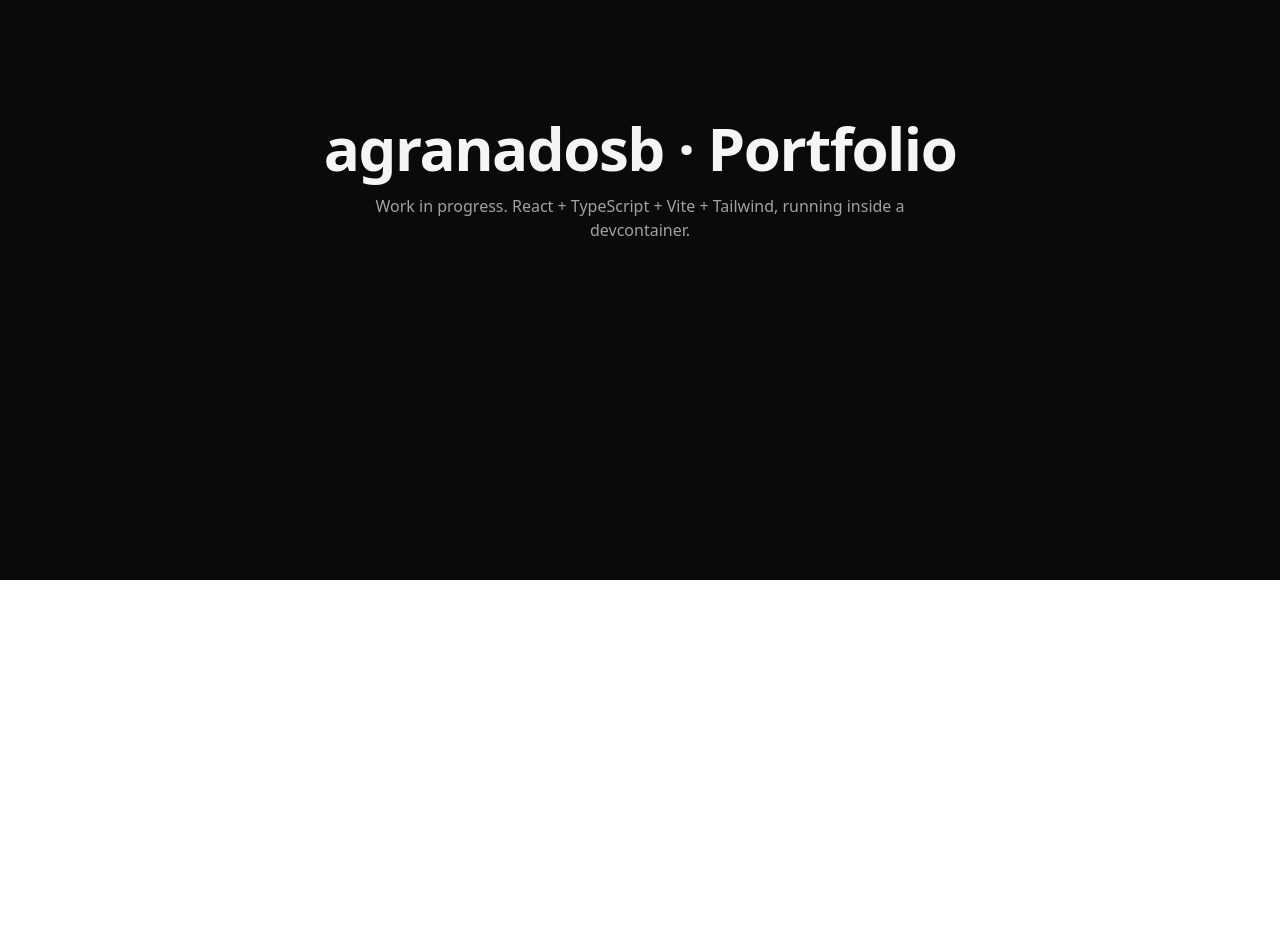
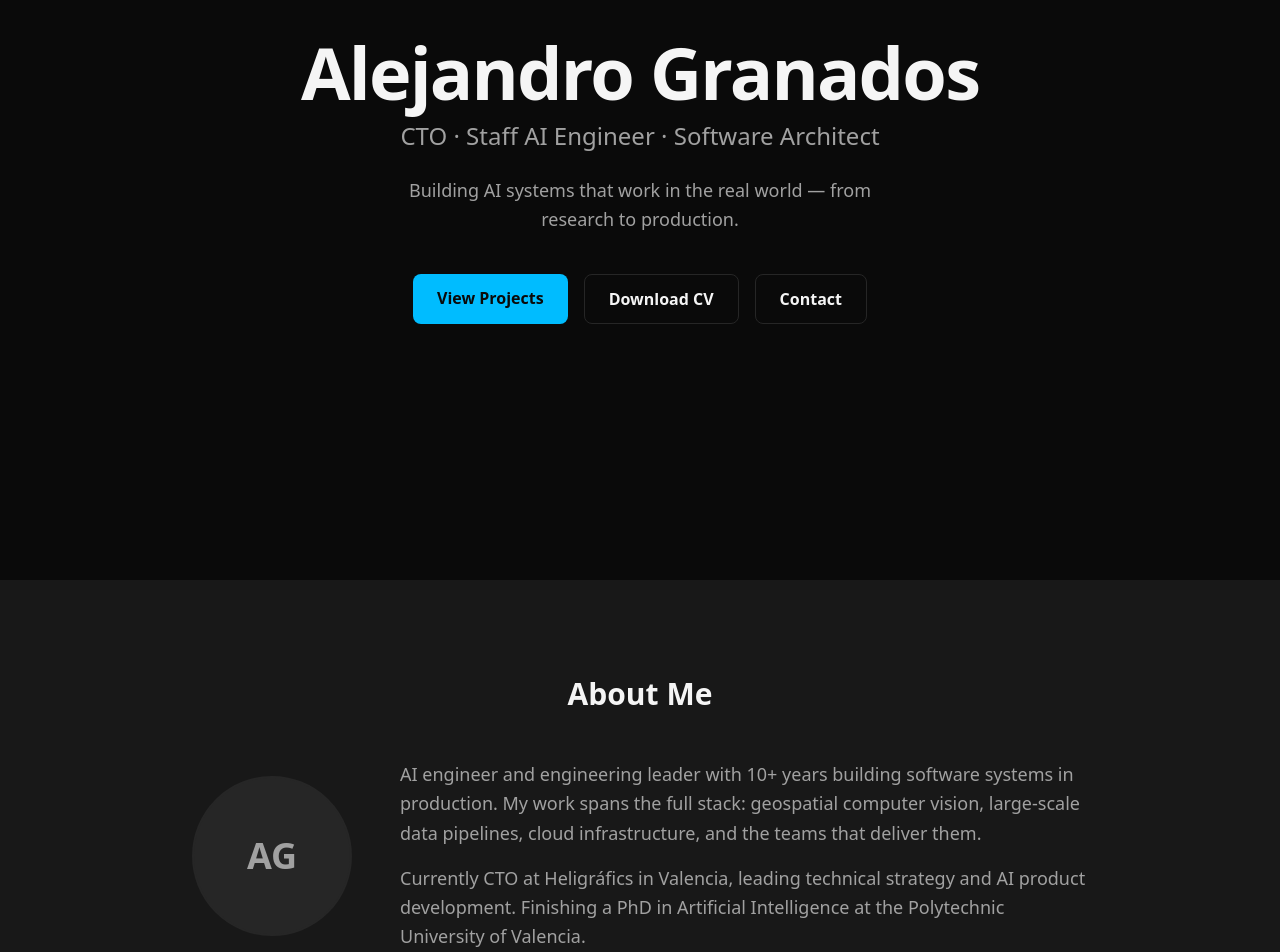
Before and after one commit to agranadosb/agranadosb-portfolio, a React (Vite) app: page / in a window 1280 px wide. Shown: the part 220-1172 px from the top of the page. Before the commit the page ends 800 px from the top, so only its background shows below. Built offline with nearby package versions, Linux system fonts and the light colour scheme.

Commit message:
feat: implement introduction section with Hero, About, and Skills components

```diff
--- a/src/App.tsx
+++ b/src/App.tsx
@@ -1,12 +1,9 @@
+import { Introduction } from "@/components/introduction";
+
 export function App() {
   return (
-    <main className="min-h-screen flex items-center justify-center bg-neutral-950 text-neutral-100">
-      <section className="text-center space-y-4 px-6">
-        <h1 className="text-4xl md:text-6xl font-bold tracking-tight">agranadosb · Portfolio</h1>
-        <p className="text-neutral-400 max-w-xl mx-auto">
-          Work in progress. React + TypeScript + Vite + Tailwind, running inside a devcontainer.
-        </p>
-      </section>
+    <main>
+      <Introduction />
     </main>
   );
 }
--- /dev/null
+++ b/src/components/introduction/About.tsx
@@ -0,0 +1,62 @@
+interface AvatarProps {
+  src?: string;
+}
+
+function Avatar({ src }: AvatarProps) {
+  return (
+    <div className="w-40 h-40 rounded-full overflow-hidden bg-surface-overlay border-2 border-border flex items-center justify-center flex-shrink-0">
+      {src ? (
+        <img src={src} alt="Alejandro Granados" className="w-full h-full object-cover" />
+      ) : (
+        <span className="text-4xl font-bold text-ink-secondary select-none">AG</span>
+      )}
+    </div>
+  );
+}
+
+const STATS = [
+  { label: "Experience", value: "10+ years" },
+  { label: "Current Role", value: "CTO · Heligráfics" },
+  { label: "Expertise", value: "Software Engineering · AI" },
+  { label: "Education", value: "PhD · MSc · BSc" },
+];
+
+interface AboutProps {
+  photoSrc?: string;
+}
+
+export function About({ photoSrc }: AboutProps) {
+  return (
+    <section id="about" className="py-24 px-6 bg-surface-raised">
+      <div className="max-w-4xl mx-auto">
+        <h2 className="text-3xl font-bold text-ink-primary mb-12 text-center">About Me</h2>
+        <div className="flex flex-col md:flex-row items-center gap-12 mb-12">
+          <Avatar src={photoSrc} />
+          <div className="space-y-4">
+            <p className="text-ink-secondary leading-relaxed text-lg">
+              AI engineer and engineering leader with 10+ years building software systems in
+              production. My work spans the full stack: geospatial computer vision, large-scale data
+              pipelines, cloud infrastructure, and the teams that deliver them.
+            </p>
+            <p className="text-ink-secondary leading-relaxed text-lg">
+              Currently CTO at Heligráfics in Valencia, leading technical strategy and AI product
+              development. Finishing a PhD in Artificial Intelligence at the Polytechnic University
+              of Valencia.
+            </p>
+          </div>
+        </div>
+        <div className="grid grid-cols-2 md:grid-cols-4 gap-4">
+          {STATS.map(({ label, value }) => (
+            <div
+              key={label}
+              className="text-center p-4 rounded-lg bg-surface-overlay border border-border"
+            >
+              <p className="text-ink-primary font-semibold">{value}</p>
+              <p className="text-ink-muted text-sm mt-1">{label}</p>
+            </div>
+          ))}
+        </div>
+      </div>
+    </section>
+  );
+}
--- /dev/null
+++ b/src/components/introduction/Hero.tsx
@@ -0,0 +1,36 @@
+export function Hero() {
+  return (
+    <section className="min-h-screen flex flex-col items-center justify-center text-center px-6 bg-surface-base">
+      <h1 className="text-5xl md:text-7xl font-bold tracking-tight text-ink-primary mb-3">
+        Alejandro Granados
+      </h1>
+      <p className="text-xl md:text-2xl text-ink-secondary font-medium mb-6">
+        CTO · Staff AI Engineer · Software Architect
+      </p>
+      <p className="text-ink-secondary max-w-lg mx-auto mb-10 text-lg leading-relaxed">
+        Building AI systems that work in the real world — from research to production.
+      </p>
+      <div className="flex flex-wrap gap-4 justify-center">
+        <a
+          href="#projects"
+          className="px-6 py-3 bg-accent text-surface-base font-semibold rounded-lg hover:opacity-90 transition-opacity"
+        >
+          View Projects
+        </a>
+        <a
+          href="/cv.pdf"
+          download
+          className="px-6 py-3 border border-border text-ink-primary font-semibold rounded-lg hover:bg-surface-raised transition-colors"
+        >
+          Download CV
+        </a>
+        <a
+          href="#contact"
+          className="px-6 py-3 border border-border text-ink-primary font-semibold rounded-lg hover:bg-surface-raised transition-colors"
+        >
+          Contact
+        </a>
+      </div>
+    </section>
+  );
+}
--- /dev/null
+++ b/src/components/introduction/Introduction.tsx
@@ -0,0 +1,13 @@
+import { About } from "@/components/introduction/About";
+import { Hero } from "@/components/introduction/Hero";
+import { Skills } from "@/components/introduction/Skills";
+
+export function Introduction() {
+  return (
+    <main>
+      <Hero />
+      <About />
+      <Skills />
+    </main>
+  );
+}
--- /dev/null
+++ b/src/components/introduction/Skills.tsx
@@ -0,0 +1,55 @@
+const STACK = [
+  {
+    category: "Languages",
+    items: ["Python", "Scala", "Typescript"],
+  },
+  {
+    category: "AI / ML",
+    items: ["PyTorch", "Transformers", "Vertex AI", "LLM", "ONNX"],
+  },
+  {
+    category: "Compliance",
+    items: ["ISO 42001", "GDPR", "Data Privacy", "ISO 27001", "EU AI Act"],
+  },
+  {
+    category: "Data Engineering",
+    items: ["Kafka", "Apache Spark", "Kubeflow"],
+  },
+  {
+    category: "Infrastructure",
+    items: ["GCP", "Kubernetes", "Docker", "Pulumi", "On-premise"],
+  },
+  {
+    category: "Backend",
+    items: ["FastAPI", "Django", "PostgreSQL"],
+  },
+];
+
+export function Skills() {
+  return (
+    <section id="stack" className="py-24 px-6 bg-surface-base">
+      <div className="max-w-4xl mx-auto">
+        <h2 className="text-3xl font-bold text-ink-primary mb-12 text-center">Skills</h2>
+        <div className="grid grid-cols-1 sm:grid-cols-2 lg:grid-cols-4 gap-8">
+          {STACK.map(({ category, items }) => (
+            <div key={category}>
+              <h3 className="text-accent font-semibold text-sm uppercase tracking-widest mb-4">
+                {category}
+              </h3>
+              <ul className="space-y-2">
+                {items.map((item) => (
+                  <li
+                    key={item}
+                    className="px-3 py-2 rounded-md bg-surface-raised border border-border text-ink-secondary text-sm"
+                  >
+                    {item}
+                  </li>
+                ))}
+              </ul>
+            </div>
+          ))}
+        </div>
+      </div>
+    </section>
+  );
+}
--- /dev/null
+++ b/src/components/introduction/index.ts
@@ -0,0 +1 @@
+export { Introduction } from "@/components/introduction/Introduction";
--- a/src/index.css
+++ b/src/index.css
@@ -1,8 +1,22 @@
 @import "tailwindcss";
 
+@theme {
+  --color-surface-base: oklch(14.5% 0 0);
+  --color-surface-raised: oklch(21% 0 0);
+  --color-surface-overlay: oklch(26.9% 0 0);
+  --color-ink-primary: oklch(97% 0 0);
+  --color-ink-secondary: oklch(70.8% 0 0);
+  --color-ink-muted: oklch(43.9% 0 0);
+  --color-accent: oklch(74.6% 0.16 232);
+  --color-border: oklch(26.9% 0 0);
+
+  --font-sans: system-ui, -apple-system, "Segoe UI", Roboto, sans-serif;
+  --font-mono: "JetBrains Mono", "Cascadia Code", "Fira Code", ui-monospace, monospace;
+}
+
 :root {
-  font-family: system-ui, -apple-system, "Segoe UI", Roboto, sans-serif;
-  color-scheme: light dark;
+  font-family: var(--font-sans);
+  color-scheme: dark;
 }
 
 html,
```
